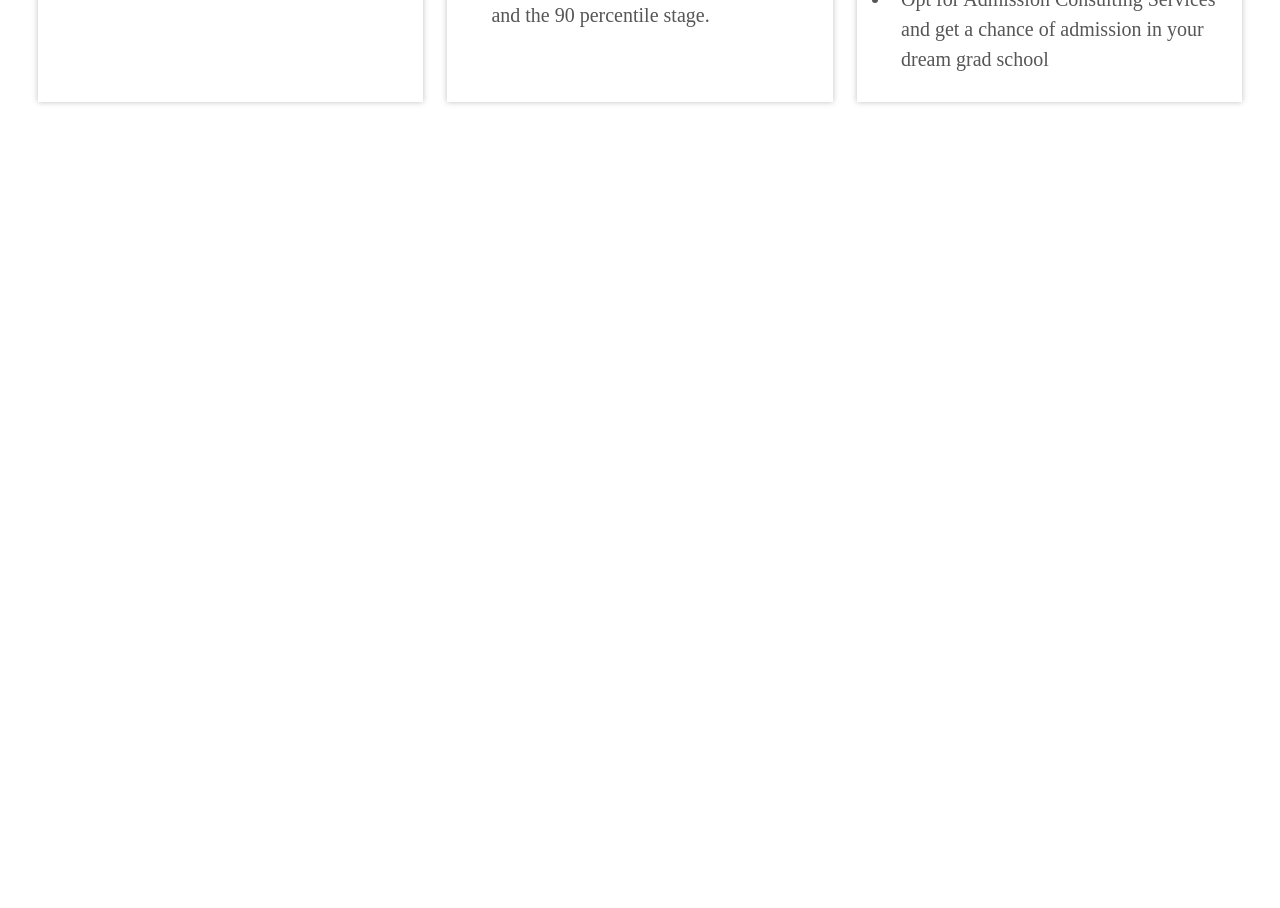
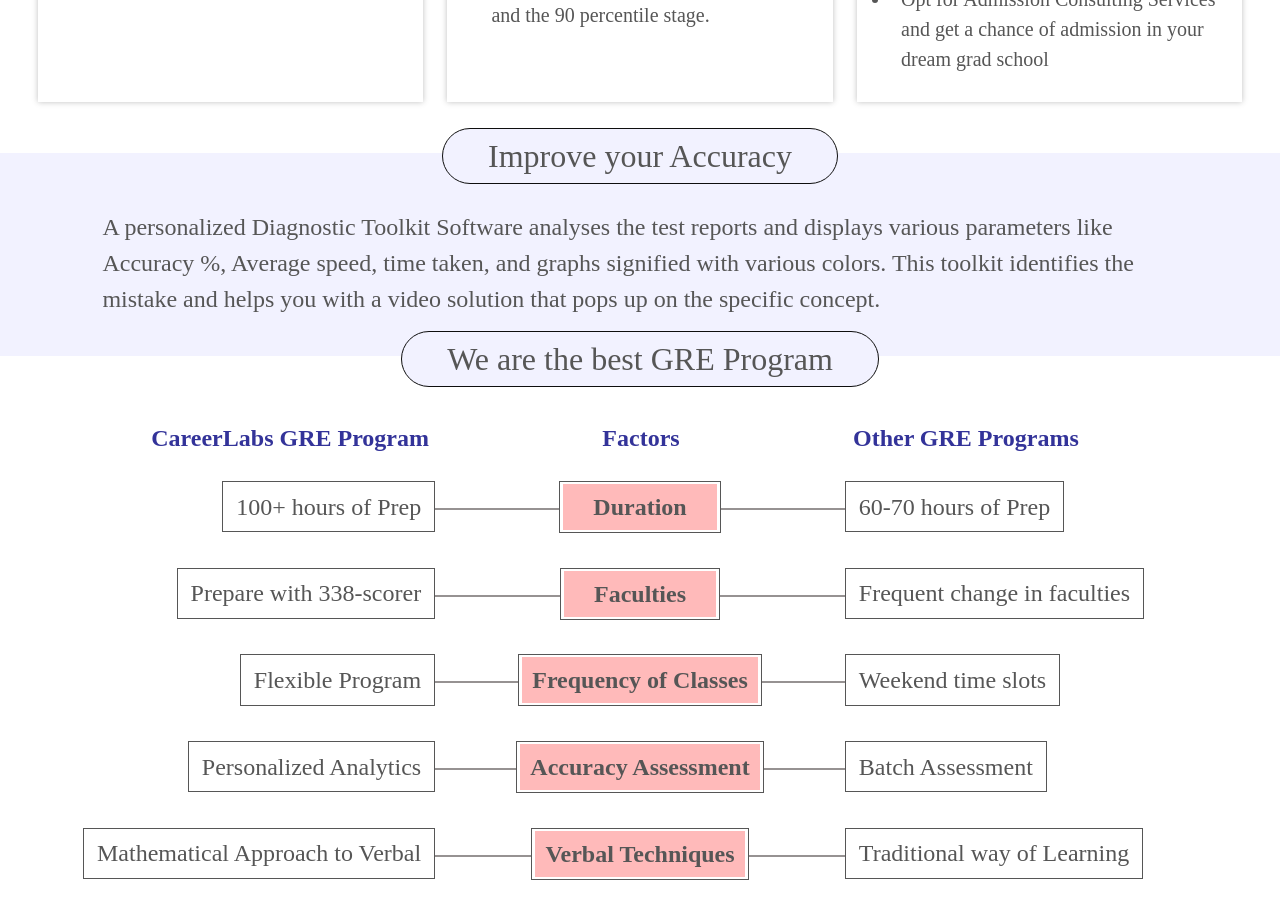
Before and after one commit to Amirtharaj-R/react-website-tasks, a JavaScript app: page / in a window 1280 px wide. Shown: the part 7080-7988 px from the top of the page. Before the commit the page ends 7233 px from the top, so only its background shows below. Built offline with nearby package versions, Linux system fonts and the light colour scheme.

Commit message:
twelveth Sec

```diff
--- a/src/App.js
+++ b/src/App.js
@@ -488,6 +488,137 @@
           </div>
         </div>
       </section>
+      <section>
+        <div class="tenth-secs">
+          <div class="third-sec-head">
+            <p>Improve your Accuracy</p>
+          </div>
+          <div class="tenth-sec-cont">
+            <p>
+              A personalized Diagnostic Toolkit Software analyses the test
+              reports and displays various parameters like Accuracy %, Average
+              speed, time taken, and graphs signified with various colors. This
+              toolkit identifies the mistake and helps you with a video solution
+              that pops up on the specific concept.
+            </p>
+          </div>
+        </div>
+      </section>
+      <section class="twelveth-sec">
+        <div class="third-sec-head">
+          <p>We are the best GRE Program</p>
+        </div>
+        <div class="twelveth-sec-Desktop-view">
+          <div class="twelveth-sec-cols-head">
+            <p>CareerLabs GRE Program</p>
+            <p>Factors</p>
+            <p>Other GRE Programs</p>
+          </div>
+          <div class="twelveth-sec-cols">
+            <div class="twelveth-sec-cols-width twelveth-col-right-align">
+              <div class="twelveth-sec-col-1">
+                <p>100+ hours of Prep</p>
+              </div>
+            </div>
+            <div class="twelveth-sec-col2-width">
+              <div class="twelveth-sec-col-2">
+                <p>Duration</p>
+              </div>
+            </div>
+            <div class="twelveth-sec-cols-width">
+              <div class="twelveth-sec-col-3">
+                <p>60-70 hours of Prep</p>
+              </div>
+            </div>
+          </div>
+          <div class="twelveth-sec-line-align">
+            <div class="twelveth-sec-col-line"></div>
+          </div>
+          <div class="twelveth-sec-cols">
+            <div class="twelveth-sec-cols-width twelveth-col-right-align">
+              <div class="twelveth-sec-col-1">
+                <p>Prepare with 338-scorer</p>
+              </div>
+            </div>
+            <div class="twelveth-sec-col2-width">
+              <div class="twelveth-sec-col-2">
+                <p>Faculties</p>
+              </div>
+            </div>
+            <div class="twelveth-sec-cols-width">
+              <div class="twelveth-sec-col-3">
+                <p>Frequent change in faculties</p>
+              </div>
+            </div>
+          </div>
+          <div class="twelveth-sec-line-align">
+            <div class="twelveth-sec-col-line"></div>
+          </div>
+          <div class="twelveth-sec-cols">
+            <div class="twelveth-sec-cols-width twelveth-col-right-align">
+              <div class="twelveth-sec-col-1">
+                <p>Flexible Program</p>
+              </div>
+            </div>
+            <div class="twelveth-sec-col2-width">
+              <div class="twelveth-sec-col-2 twelveth-sec-col-2-pad">
+                <p>Frequency of Classes</p>
+              </div>
+            </div>
+            <div class="twelveth-sec-cols-width">
+              <div class="twelveth-sec-col-3">
+                <p>Weekend time slots</p>
+              </div>
+            </div>
+          </div>
+          <div class="twelveth-sec-line-align">
+            <div class="twelveth-sec-col-line"></div>
+          </div>
+          <div class="twelveth-sec-cols">
+            <div class="twelveth-sec-cols-width twelveth-col-right-align">
+              <div class="twelveth-sec-col-1">
+                <p>Personalized Analytics</p>
+              </div>
+            </div>
+            <div class="twelveth-sec-col2-width">
+              <div class="twelveth-sec-col-2 twelveth-sec-col-2-pad">
+                <p>Accuracy Assessment</p>
+              </div>
+            </div>
+            <div class="twelveth-sec-cols-width">
+              <div class="twelveth-sec-col-3">
+                <p>Batch Assessment</p>
+              </div>
+            </div>
+          </div>
+          <div class="twelveth-sec-line-align">
+            <div class="twelveth-sec-col-line"></div>
+          </div>
+          <div class="twelveth-sec-cols">
+            <div class="twelveth-sec-cols-width twelveth-col-right-align">
+              <div class="twelveth-sec-col-1">
+                <p>Mathematical Approach to Verbal</p>
+              </div>
+            </div>
+            <div class="twelveth-sec-col2-width">
+              <div class="twelveth-sec-col-2 twelveth-sec-col-2-pad">
+                <p>Verbal Techniques</p>
+              </div>
+            </div>
+            <div class="twelveth-sec-cols-width">
+              <div class="twelveth-sec-col-3">
+                <p>Traditional way of Learning</p>
+              </div>
+            </div>
+          </div>
+          <div class="twelveth-sec-line-align">
+            <div class="twelveth-sec-col-line"></div>
+          </div>
+        </div>
+        <div class="twelveth-sec-mobile-view">
+          <img src="Assets/twelveth-sec-mob-img.png" alt="" />
+        </div>
+      </section>
     </>
   );
 }
```
